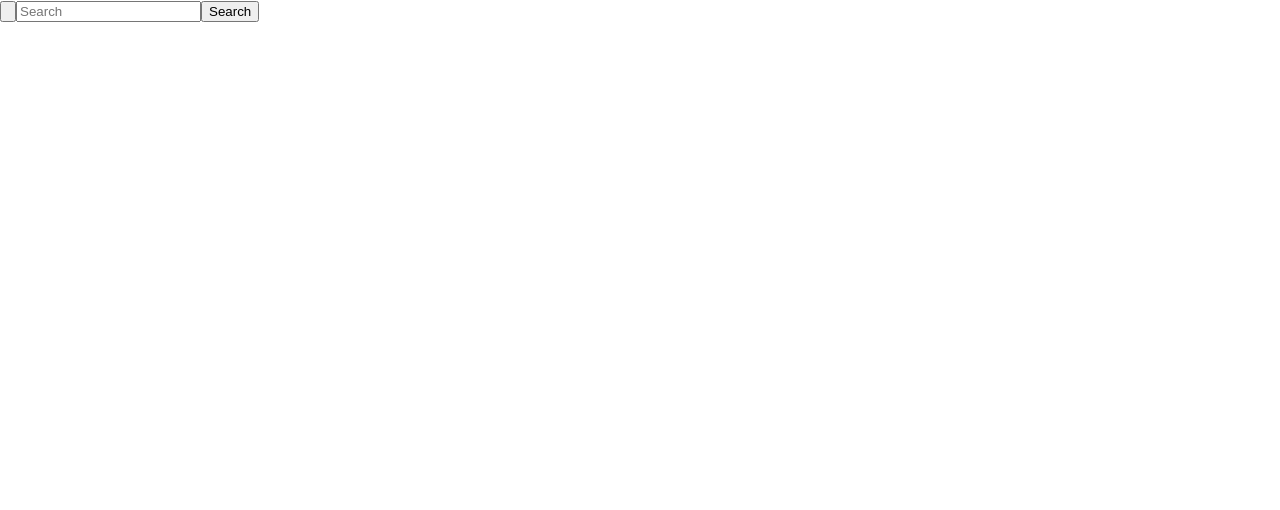
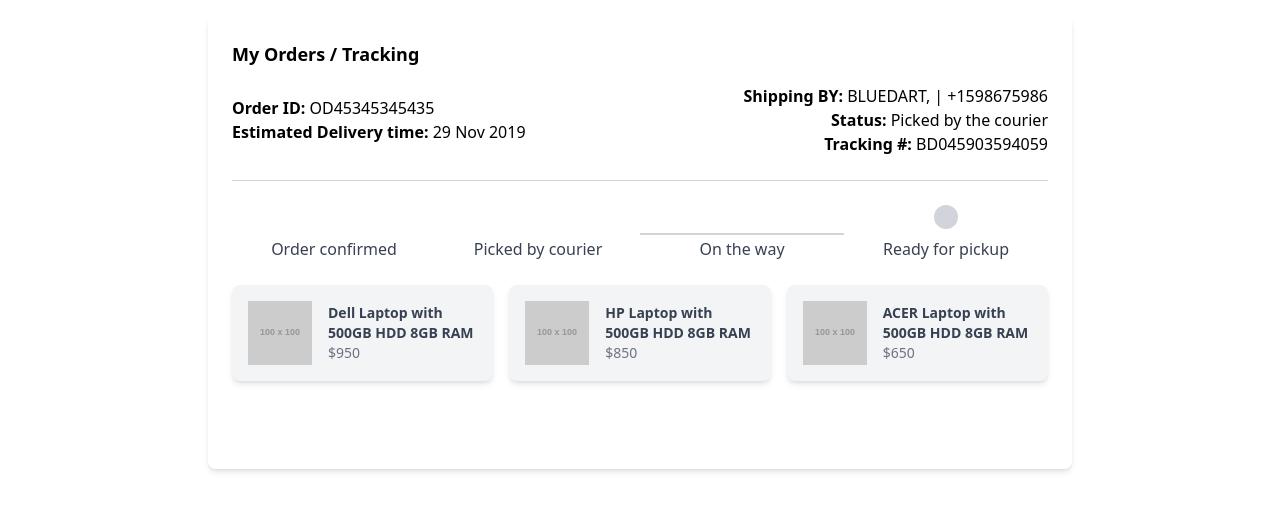
Before and after one commit to MsMalunguza/Group-4-project, a React (Create React App) app: page / in a window 1280 px wide. Shown: the top 510 px of the page. Built offline with nearby package versions, Linux system fonts and the light colour scheme.

Commit message:
implementing the order progress

```diff
--- a/public/index.html
+++ b/public/index.html
@@ -1,43 +1,13 @@
 <!DOCTYPE html>
 <html lang="en">
-  <head>
-    <meta charset="utf-8" />
-    <link rel="icon" href="%PUBLIC_URL%/favicon.ico" />
-    <meta name="viewport" content="width=device-width, initial-scale=1" />
-    <meta name="theme-color" content="#000000" />
-    <meta
-      name="description"
-      content="Web site created using create-react-app"
-    />
-    <link rel="apple-touch-icon" href="%PUBLIC_URL%/logo192.png" />
-    <!--
-      manifest.json provides metadata used when your web app is installed on a
-      user's mobile device or desktop. See https://developers.google.com/web/fundamentals/web-app-manifest/
-    -->
-    <link rel="manifest" href="%PUBLIC_URL%/manifest.json" />
-    <!--
-      Notice the use of %PUBLIC_URL% in the tags above.
-      It will be replaced with the URL of the `public` folder during the build.
-      Only files inside the `public` folder can be referenced from the HTML.
-
-      Unlike "/favicon.ico" or "favicon.ico", "%PUBLIC_URL%/favicon.ico" will
-      work correctly both with client-side routing and a non-root public URL.
-      Learn how to configure a non-root public URL by running `npm run build`.
-    -->
-    <title>React App</title>
-  </head>
-  <body>
-    <noscript>You need to enable JavaScript to run this app.</noscript>
-    <div id="root"></div>
-    <!--
-      This HTML file is a template.
-      If you open it directly in the browser, you will see an empty page.
-
-      You can add webfonts, meta tags, or analytics to this file.
-      The build step will place the bundled scripts into the <body> tag.
-
-      To begin the development, run `npm start` or `yarn start`.
-      To create a production bundle, use `npm run build` or `yarn build`.
-    -->
-  </body>
+<head>
+  <meta charset="UTF-8">
+  <meta name="viewport" content="width=device-width, initial-scale=1.0">
+  <title>Order Tracking</title>
+  <link href="https://cdn.jsdelivr.net/npm/tailwindcss@2.2.19/dist/tailwind.min.css" rel="stylesheet">
+</head>
+<body>
+<div id="root"></div>
+<script src="index.js"></script>
+</body>
 </html>
--- a/src/App.js
+++ b/src/App.js
@@ -1,13 +1,12 @@
-// src/App.js
 import React from 'react';
-import SearchBar from './component/SearchBar'; //
+import OrderTracking from './component/OrderTracking';
 
 function App() {
-  return (
-      <div className="App">
-        <SearchBar />
-      </div>
-  );
+    return (
+        <div className="App">
+            <OrderTracking />
+        </div>
+    );
 }
 
 export default App;
--- /dev/null
+++ b/src/component/OrderDetails.js
@@ -0,0 +1,21 @@
+import React from 'react';
+
+const OrderDetails = ({ details }) => {
+    return (
+        <div className="mb-6 border-b border-gray-300 pb-4">
+            <div className="flex justify-between items-center mb-2">
+                <div>
+                    <p><strong>Order ID:</strong> {details.orderId}</p>
+                    <p><strong>Estimated Delivery time:</strong> {details.estimatedDelivery}</p>
+                </div>
+                <div className="text-right">
+                    <p><strong>Shipping BY:</strong> {details.shippingBy}, | {details.contact}</p>
+                    <p><strong>Status:</strong> {details.status}</p>
+                    <p><strong>Tracking #:</strong> {details.trackingNumber}</p>
+                </div>
+            </div>
+        </div>
+    );
+};
+
+export default OrderDetails;
--- /dev/null
+++ b/src/component/OrderTracking.js
@@ -0,0 +1,36 @@
+import React from 'react';
+import OrderDetails from './OrderDetails';
+import ProgressBar from './ProgressBar';
+import ProductList from './ProductList';
+
+const orderDetails = {
+    orderId: 'OD45345345435',
+    estimatedDelivery: '29 Nov 2019',
+    shippingBy: 'BLUEDART',
+    contact: '+1598675986',
+    status: 'Picked by the courier',
+    trackingNumber: 'BD045903594059',
+    items: [
+        { name: 'Dell Laptop with 500GB HDD 8GB RAM', price: '$950', image: 'https://via.placeholder.com/100' },
+        { name: 'HP Laptop with 500GB HDD 8GB RAM', price: '$850', image: 'https://via.placeholder.com/100' },
+        { name: 'ACER Laptop with 500GB HDD 8GB RAM', price: '$650', image: 'https://via.placeholder.com/100' }
+    ]
+};
+
+const OrderTracking = () => {
+    return (
+        <div className="max-w-4xl mx-auto p-4">
+            <div className="bg-white shadow-md rounded-lg p-6">
+                <h2 className="text-lg font-semibold mb-4">My Orders / Tracking</h2>
+                <OrderDetails details={orderDetails} />
+                <ProgressBar />
+                <ProductList items={orderDetails.items} />
+                <div className="text-right mt-6">
+                    <button className="bg-orange-500 text-white px-4 py-2 rounded hover:bg-orange-600">Back to orders</button>
+                </div>
+            </div>
+        </div>
+    );
+};
+
+export default OrderTracking;
--- /dev/null
+++ b/src/component/ProductList.js
@@ -0,0 +1,19 @@
+import React from 'react';
+
+const ProductList = ({ items }) => {
+    return (
+        <div className="grid grid-cols-1 sm:grid-cols-2 lg:grid-cols-3 gap-4 mb-6">
+            {items.map((item, index) => (
+                <div key={index} className="bg-gray-100 p-4 rounded-lg shadow-md flex items-center">
+                    <img src={item.image} alt={item.name} className="w-16 h-16 object-cover mr-4" />
+                    <div>
+                        <h3 className="text-sm font-semibold text-gray-700">{item.name}</h3>
+                        <p className="text-sm text-gray-500">{item.price}</p>
+                    </div>
+                </div>
+            ))}
+        </div>
+    );
+};
+
+export default ProductList;
--- /dev/null
+++ b/src/component/ProgressBar.js
@@ -0,0 +1,29 @@
+import React from 'react';
+
+const ProgressBar = () => {
+    return (
+        <div className="flex justify-between items-center mb-6 relative">
+            <div className="flex-1 text-center relative">
+                <div className="bg-orange-500 w-6 h-6 rounded-full mx-auto z-10"></div>
+                <p className="mt-2 text-gray-700">Order confirmed</p>
+                <div className="absolute top-1/2 w-full h-0.5 bg-orange-500 left-0"></div>
+            </div>
+            <div className="flex-1 text-center relative">
+                <div className="bg-orange-500 w-6 h-6 rounded-full mx-auto z-10"></div>
+                <p className="mt-2 text-gray-700">Picked by courier</p>
+                <div className="absolute top-1/2 w-full h-0.5 bg-orange-500 left-0"></div>
+            </div>
+            <div className="flex-1 text-center relative">
+                <div className="bg-orange-500 w-6 h-6 rounded-full mx-auto z-10"></div>
+                <p className="mt-2 text-gray-700">On the way</p>
+                <div className="absolute top-1/2 w-full h-0.5 bg-gray-300 left-0"></div>
+            </div>
+            <div className="flex-1 text-center relative">
+                <div className="bg-gray-300 w-6 h-6 rounded-full mx-auto z-10"></div>
+                <p className="mt-2 text-gray-700">Ready for pickup</p>
+            </div>
+        </div>
+    );
+};
+
+export default ProgressBar;
--- a/src/component/SearchBar.js
+++ /dev/null
@@ -1,83 +0,0 @@
-// src/SearchBar.js
-import React, { useState } from 'react';
-
-const SearchBar = () => {
-    const [query, setQuery] = useState('');
-    const [loading, setLoading] = useState(false);
-    const [suggestions, setSuggestions] = useState([]);
-
-    const handleInputChange = async (event) => {
-        const value = event.target.value;
-        setQuery(value);
-
-        if (value.length > 2) {
-            setLoading(true);
-            // Simulate an API call
-            setTimeout(() => {
-                setSuggestions(['calculator', 'laptop', 'books']);
-                setLoading(false);
-            }, 1000);
-        } else {
-            setSuggestions([]);
-        }
-    };
-
-    const handleClear = () => {
-        setQuery('');
-        setSuggestions([]);
-    };
-
-    const handleSearch = () => {
-        console.log('Searching for:', query);
-        // Implement search functionality here
-    };
-
-    return (
-        <div className="flex items-center justify-center min-h-screen bg-gray-100">
-            <div className="bg-white w-full max-w-screen-md rounded-md border border-gray-300 shadow-md overflow-hidden">
-                <div className="flex items-center">
-                    <button className="px-4 py-3 text-gray-500 focus:outline-none" onClick={handleClear}>
-                        <svg viewBox="0 0 24 24" fill="none" xmlns="http://www.w3.org/2000/svg" className="w-5 h-5">
-                            <path
-                                fillRule="evenodd"
-                                clipRule="evenodd"
-                                d="M18.364 5.636a2 2 0 00-2.828 0L12 9.172 9.172 6.364a2 2 0 00-2.828 2.828L9.172 12l-2.808 2.808a2 2 0 102.828 2.828L12 14.828l2.828 2.808a2 2 0 102.828-2.828L14.828 12l2.808-2.808a2 2 0 000-2.828z"
-                                fill="currentColor"
-                            />
-                        </svg>
-                    </button>
-                    <input
-                        type="text"
-                        value={query}
-                        onChange={handleInputChange}
-                        placeholder="Search"
-                        className="w-full py-3 pl-3 pr-10 text-lg text-gray-900 bg-gray-100 focus:outline-none"
-                    />
-                    <button onClick={handleSearch} className="px-4 py-3 bg-red-600 text-white text-lg font-bold hover:bg-red-700 focus:outline-none">
-                        Search
-                    </button>
-                </div>
-                {loading && (
-                    <div className="flex justify-center py-2">
-                        <div className="w-4 h-4 border-t-2 border-b-2 border-gray-900 rounded-full animate-spin"></div>
-                    </div>
-                )}
-                {suggestions.length > 0 && (
-                    <ul className="py-2">
-                        {suggestions.map((suggestion, index) => (
-                            <li
-                                key={index}
-                                className="px-4 py-3 text-lg text-gray-900 hover:bg-gray-200 cursor-pointer"
-                                onClick={() => setQuery(suggestion)}
-                            >
-                                {suggestion}
-                            </li>
-                        ))}
-                    </ul>
-                )}
-            </div>
-        </div>
-    );
-};
-
-export default SearchBar;
--- a/src/index.css
+++ b/src/index.css
@@ -1,13 +1,4 @@
-body {
-  margin: 0;
-  font-family: -apple-system, BlinkMacSystemFont, 'Segoe UI', 'Roboto', 'Oxygen',
-    'Ubuntu', 'Cantarell', 'Fira Sans', 'Droid Sans', 'Helvetica Neue',
-    sans-serif;
-  -webkit-font-smoothing: antialiased;
-  -moz-osx-font-smoothing: grayscale;
-}
-
-code {
-  font-family: source-code-pro, Menlo, Monaco, Consolas, 'Courier New',
-    monospace;
-}
+/* src/index.css */
+@tailwind base;
+@tailwind components;
+@tailwind utilities;
--- a/src/index.js
+++ b/src/index.js
@@ -1,17 +1,12 @@
+// src/index.js
 import React from 'react';
-import ReactDOM from 'react-dom/client';
+import ReactDOM from 'react-dom';
 import './index.css';
 import App from './App';
-import reportWebVitals from './reportWebVitals';
 
-const root = ReactDOM.createRoot(document.getElementById('root'));
-root.render(
-  <React.StrictMode>
-    <App />
-  </React.StrictMode>
+ReactDOM.render(
+    <React.StrictMode>
+        <App />
+    </React.StrictMode>,
+    document.getElementById('root')
 );
-
-// If you want to start measuring performance in your app, pass a function
-// to log results (for example: reportWebVitals(console.log))
-// or send to an analytics endpoint. Learn more: https://bit.ly/CRA-vitals
-reportWebVitals();
```
